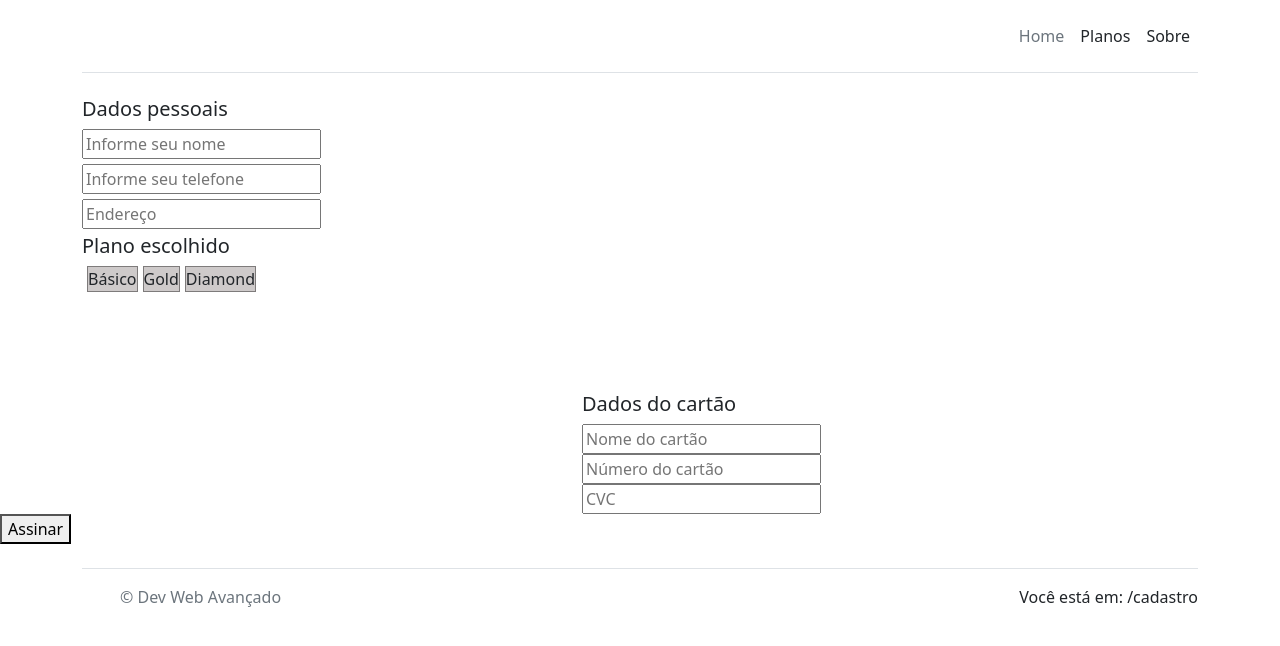
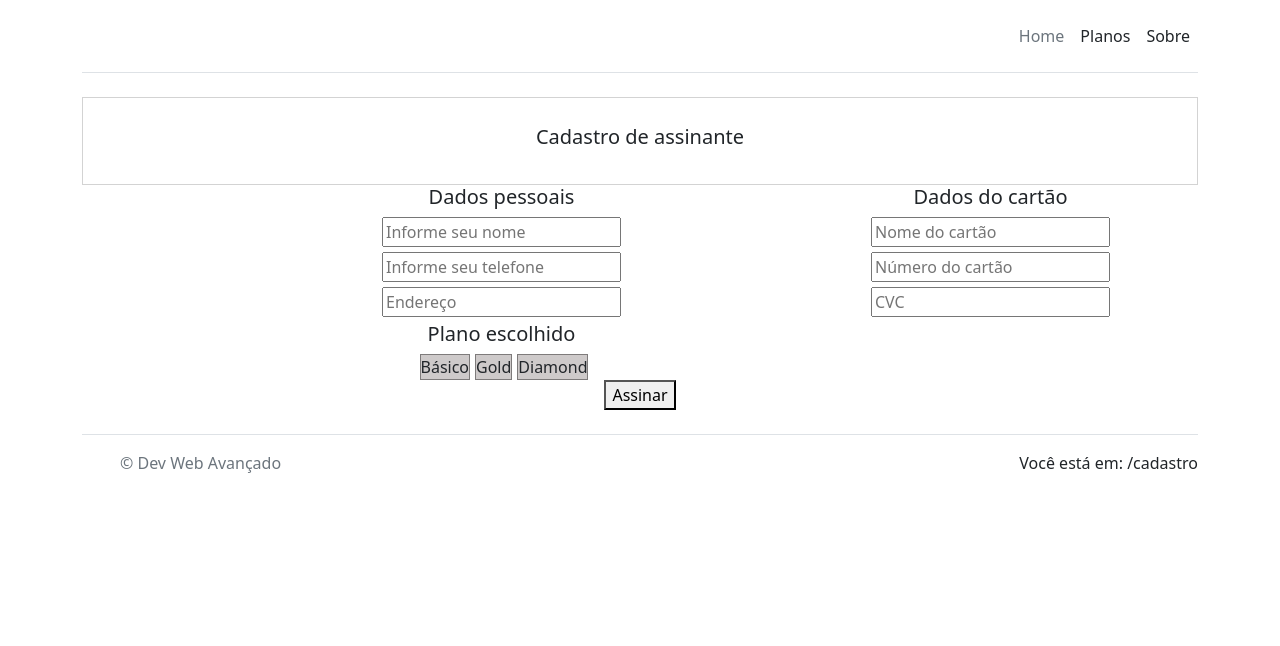
Before and after one commit to LucasSLNascimento/Filmes2.0, a React (Create React App) app: page /cadastro in a window 1280 px wide. Shown: the top 646 px of the page. Built offline with nearby package versions, Linux system fonts and the light colour scheme.

Commit message:
AindaResolvendoDetalhes

```diff
--- a/src/RoutesConfig.js
+++ b/src/RoutesConfig.js
@@ -13,7 +13,7 @@ export default function RoutesConfig(){
             <Route path='/' element= {<Home />} />
             <Route path='planos' element={<Planos />} />
             <Route path='sobre/:name' element={<Sobre />} />
-            <Route path='detalhes' element={<Detalhes />} />
+            <Route path='detalhes/:id' element={<Detalhes />} />
             <Route path='cadastro' element={<Cadastro />} />
             <Route path='*' element={<Erro />} />
         </Routes>
--- /dev/null
+++ b/src/components/Card/BotaoDetalhes.js
@@ -0,0 +1,25 @@
+import Detalhes from "../../pages/detalhes"
+import { Link } from 'react-router-dom';
+import { useEffect, useState } from "react";
+
+export default function BotaoDetalhes({ id, nota }) {
+    const [notaAtual, setNota] = useState('')
+
+    function getNota(){
+        setNota = nota;
+        return notaAtual
+    }
+
+    return (
+        <div>
+            <Link to={`/detalhes/${id}`}>
+                <button
+                    type="button"
+                    onClick={ () => getNota}
+                >
+                    Detalhes
+                </button>
+            </Link>
+        </div>
+    )
+}
--- a/src/components/Card/index.js
+++ b/src/components/Card/index.js
@@ -1,6 +1,7 @@
 import { useEffect, useState } from "react";
 import { Link } from 'react-router-dom';
 import Detalhes from "../../pages/detalhes";
+import BotaoDetalhes from "./BotaoDetalhes";
 import "./Card.css";
 
 function Assitido({ javisto }) {
@@ -36,10 +37,6 @@ export default function Card() {
 
   if (!data) {
     return <p>Carregando...</p>
-  }
-
-  function detalhesFilm(filme){
-    <Link to={<Detalhes key={filme.id} nota={filme.nota} />}></Link>
   }
 
   function handleTitChange(event) {
@@ -90,12 +87,7 @@ export default function Card() {
                           javisto={filme.assistido}
                         />
 
-
-                        <div className="btn btn-primary">
-                          <Link to='/detalhes/id'>
-                            Detalhes
-                          </Link>
-                        </div>
+                        <Detalhes id={filme.id} nota={filme.nota} />
 
                       </div>
                     </div>
@@ -120,10 +112,8 @@ export default function Card() {
                         <Assitido
                           javisto={filme.assistido}
                         />
-                        <div className="btn btn-primary">
-                          <button className="btn btn-primary" onClick={detalhesFilm(filme)}>Detalhes</button>
 
-                        </div>
+                        <BotaoDetalhes id={filme.id} nota={filme.nota} />
 
                       </div>
                     </div>
@@ -134,11 +124,8 @@ export default function Card() {
             )
           }
         })()}
-
       </div>
     </div>
 
   )
 }
-
-{/*<Detalhes key={filme.id} nota={filme.nota} /> */}
--- a/src/pages/cadastro.js
+++ b/src/pages/cadastro.js
@@ -1,19 +1,21 @@
 import React from 'react';
 import './pages.css';
+import Title from '../components/Titulo';
 
 export default function Cadastro() {
     function Cad() {
         window.prompt('Cadastro efetuado')
     }
     return (
-        <div>
-            <div className='container'>
+        <div className='container text-center' >
+            <Title text={'Cadastro de assinante'}/>
+            <div style={{ display: 'flex' }}>
+                    <div className='infosPlanos_pessoal'>
                         <h5>Dados pessoais</h5>
                         <input className='options' type="text" name="pessoal" id="nome" placeholder="Informe seu nome" /> <br />
                         <input className='options' type="tel" name="pessoal" id="telefone" placeholder='Informe seu telefone' /> <br />
                         <input className='options' type="text" name="pessoal" id="ender" placeholder='Endereço' />
-            </div>
-            <div className='container'>
+
                         <h5>Plano escolhido</h5>
                         <div className='planos'>
                             <input type="radio" name="plano" id="basico" value='basico' />
@@ -23,19 +25,19 @@ export default function Cadastro() {
                             <input type="radio" name="plano" id="diamond" value='diamond' />
                             <label for="diamond">Diamond</label>
                         </div>
+                    </div>
 
-
-            </div>
-            <div className='container'>
-                <div style={{ marginLeft: '500px', marginTop: '100px' }}>
+                <div className='infosCartao'>
+                    <div>
                         <h5>Dados do cartão</h5>
                         <input className='cartao' type="text" name="cartao" id="nameCard" placeholder='Nome do cartão' /> <br />
                         <input className='cartao' type="text" name="cartao" id="numCard" maxLength='20' placeholder='Número do cartão' /> <br />
                         <input className='cartao' type="password" name="cartao" id="CVC" maxLength='3' placeholder='CVC' />
                     </div>
-
+                </div>
 
             </div>
+
             <button onClick={Cad}>Assinar</button>
         </div>
     )
--- a/src/pages/detalhes.js
+++ b/src/pages/detalhes.js
@@ -1,21 +1,19 @@
 import React from 'react';
-import { useParams } from 'react-router-dom';
 import { useEffect, useState } from "react";
 import Title from '../components/Titulo';
 import Comments from './../components/Comments/index';
-import Card from '../components/Card';
+import { useParams } from 'react-router-dom';
 
-function Detalhes({key, nota}) {
-    const { id } = useParams();
+function Detalhes({ id, nota }) {
+    const [idFilm] = useParams()
     const [data, setData] = useState('');
 
     useEffect(() => {
-        fetch(`https://my-json-server.typicode.com/marycamila184/moviedetails/moviedetails/${key}`)
+        fetch(`https://my-json-server.typicode.com/marycamila184/moviedetails/moviedetails/${id}`)
             .then(response => response.json())
             .then(data => setData(data))
             .catch(err => console.error(err))
-    }, [key])
-    console.log(data)
+    }, [id])
 
     return (
         <div>
@@ -24,6 +22,18 @@ function Detalhes({key, nota}) {
                 text="Detalhes do filme selecionado" />
             <div className="container">
 
+                {(() => {
+                    if (data === null) {
+                        console.log(data.value)
+                        return (
+                            <div>
+                                <p>Não será possível exibir os detalhes deste filme pois parece que há informações faltando</p>
+                                <p>Nossa equipe pede perdão pelo transtorno e faremos o possível para que não ocorra novamente</p>
+                            </div>
+
+                        )
+                    } else {
+                        return (
                             <div class='row' style={{ border: '1px solid #d3d3d3' }}>
                                 <div class='col-6' style={{ marginLeft: '190px', width: '500px' }}>
                                     <img src={data.poster} alt={data.titulo} className="card-img-top" />
@@ -36,7 +46,7 @@ function Detalhes({key, nota}) {
 
                                         <div>
                                             <p>Ano: {data.ano}</p>
-                                    <p>Nota: {data.nota}</p>
+                                            <p>Nota: {}</p>
                                             <p>Sinopse: {data.sinopse}</p>
 
                                         </div>
@@ -44,6 +54,10 @@ function Detalhes({key, nota}) {
 
                                 </div>
                             </div>
+                        )
+                    }
+                })()}
+
             </div>
         </div>
     )
@@ -52,6 +66,5 @@ function Detalhes({key, nota}) {
 export default Detalhes;
 
 {/*
-
     <Comments filme={data.titulo} />
 */}
--- a/src/pages/pages.css
+++ b/src/pages/pages.css
@@ -1,5 +1,5 @@
 /* Cadastro */
-.options{
+.options , .cartao{
     margin-bottom: 5px;
 }
 
@@ -17,3 +17,10 @@
     color: white;
     border: 1px solid rgb(126, 123, 123);
 }
+
+.infosPlanos_pessoal{
+    margin-left: 300px;
+}
+.infosCartao{
+    margin-left: 250px;
+}
```
Also changed, not shown: src/components/Card/Busca.js (added, +8 -0 lines), 1 other file (tests, documents, lock files or other folders). Lines whose indentation alone changed are shown as unchanged.
